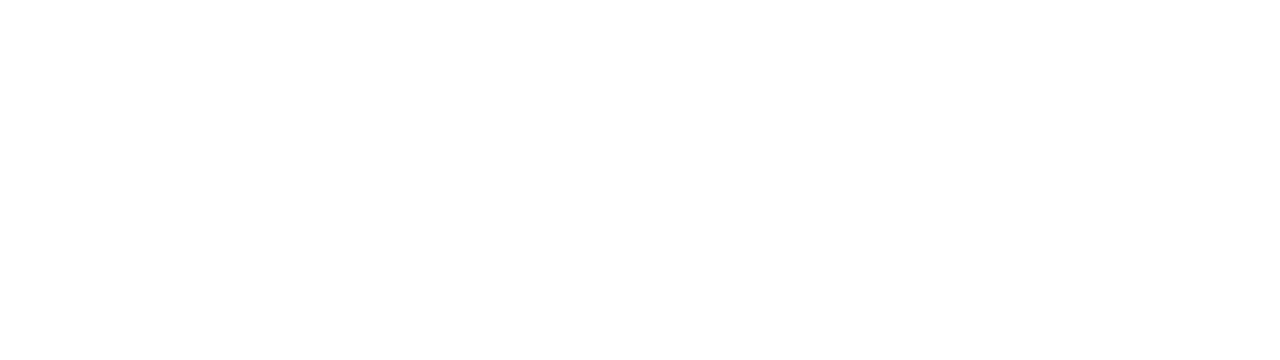
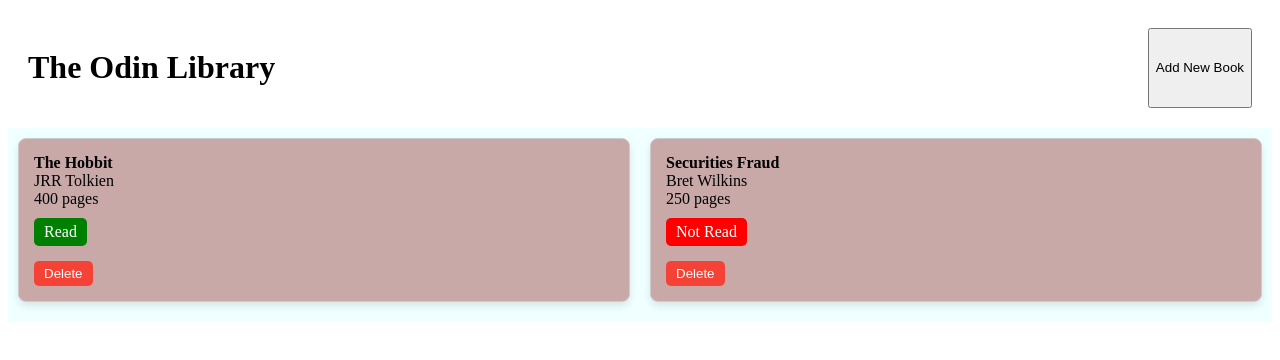
Before and after one commit to bretw/library, a plain HTML site: page index.html in a window 1280 px wide. Drawn offline with Linux system fonts and the light colour scheme.

Commit message:
odin library buttons etc

```diff
--- a/index.html
+++ b/index.html
@@ -7,9 +7,35 @@
     <link rel="stylesheet" href="stylesheet.css">
 </head>
 <body>
+  <div class="header">
+    <h1>The Odin Library</h1>
+    <button class="AddBook">Add New Book</button>
+    <dialog id="modal" class="modal">
+        <form method="dialog">
+            <section>
+                <label for="author-name">Author Name</label>
+                <input type="text" id="author-name" name="author-name" required>
+                <br>
+                <label for="book-name">Book Name:</label>
+                <input type="text" id="book-name" name="book-name" required>
+                <br>
+                <label for="number-of-pages">Number of Pages:</label>
+                <input type="number" id="number-of-pages" name="number-of-pages" required>
+                <br>
+                <label for="read">Is Read</label>
+                <input type="radio" id="read" name="read" value="read" checked>
+                <br>
+                <label for="not-read">Is Not Read</label>
+                <input type="radio" id="not-read" name="read" value="not-read">
+                <br>
+                <button type="button" class="add-book-dialog">Add</button>
+                <button type="button" class="cancel-dialog" onclick="document.querySelector('dialog').close();">Cancel</button>
+            </section>
+        </form>
+    </dialog>
+  </div>
+  <div class="books" id="books"></div>
 
-
-
-    <script src="javascript.js"></script>
+  <script src="javascript.js"></script>
 </body>
 </html>
--- a/javascript.js
+++ b/javascript.js
@@ -0,0 +1,124 @@
+const myLibrary = [];
+
+// Basic Book constructor function
+function Book(author, title, numberofpages, read) {
+    this.author = author;
+    this.title = title;
+    this.numberofpages = numberofpages;
+    this.read = read;
+}
+
+// Method to toggle the read status of a book
+Book.prototype.toggleReadStatus = function() {
+    this.read = !this.read;
+};
+
+// Add Book to Library function
+function addBookToLibrary(author, title, numberofpages, read) {
+    const newBook = new Book(author, title, numberofpages, read);
+    myLibrary.push(newBook);
+}
+
+// Add books to the library initially
+addBookToLibrary('JRR Tolkien', 'The Hobbit', 400, true);
+addBookToLibrary('Bret Wilkins', 'Securities Fraud', 250, false);
+
+// Populate books HTML
+function PopulateListofBooks() {
+    const ListofBooks = document.getElementById('books');
+    ListofBooks.innerHTML = ''; // Clear the list before populating
+
+    for (let i = 0; i < myLibrary.length; i++) {
+        const appendedBook = document.createElement("div");
+        appendedBook.className = "Book";
+        appendedBook.id = "book-" + i;
+        appendedBook.style.padding = "15px"; // Add padding for better visual separation
+        appendedBook.style.marginBottom = "20px"; // Add margin between books
+        appendedBook.style.border = "1px solid #ccc"; // Add border for visual grouping
+        appendedBook.style.borderRadius = "8px"; // Rounded corners for a more polished look
+        appendedBook.style.boxShadow = "0px 4px 8px rgba(0, 0, 0, 0.1)"; // Subtle shadow for depth
+        appendedBook.innerHTML = `
+            <strong>${myLibrary[i].title}</strong><br>
+            ${myLibrary[i].author}<br>
+            ${myLibrary[i].numberofpages} pages<br>
+        `;
+
+        // Create and append the read status text with background color
+        const readStatus = document.createElement('span');
+        readStatus.textContent = myLibrary[i].read ? 'Read' : 'Not Read';
+        readStatus.style.cursor = 'pointer'; // Make it look clickable
+        readStatus.style.backgroundColor = myLibrary[i].read ? 'green' : 'red';
+        readStatus.style.color = 'white'; // Ensure text is readable
+        readStatus.style.padding = '5px 10px'; // Add padding inside the span
+        readStatus.style.marginTop = '10px'; // Add margin above the status text
+        readStatus.style.display = 'inline-block'; // Ensure padding and margin apply correctly
+        readStatus.style.borderRadius = '5px';
+        readStatus.addEventListener('click', () => {
+            myLibrary[i].toggleReadStatus(); // Toggle read status
+            PopulateListofBooks(); // Re-populate the list to reflect the updated status
+        });
+
+        appendedBook.appendChild(readStatus);
+
+        // Create and append delete button on the next line
+        const DeleteButton = document.createElement('button');
+        DeleteButton.textContent = 'Delete';
+        DeleteButton.id = "delete-button-" + i;
+        DeleteButton.style.display = 'block'; // Ensures the button is on the next line
+        DeleteButton.style.marginTop = '15px'; // Add some margin for better spacing
+        DeleteButton.style.padding = '5px 10px'; // Add padding inside the button
+        DeleteButton.style.backgroundColor = '#f44336'; // Red background for delete button
+        DeleteButton.style.color = 'white'; // White text color
+        DeleteButton.style.border = 'none'; // Remove default border
+        DeleteButton.style.borderRadius = '5px'; // Rounded corners for the button
+        DeleteButton.style.cursor = 'pointer'; // Cursor pointer to indicate clickability
+        appendedBook.appendChild(DeleteButton);
+
+        // Attach event listener to delete the book
+        DeleteButton.addEventListener('click', () => {
+            ClickDelete(i);
+        });
+
+        ListofBooks.appendChild(appendedBook);
+    }
+}
+
+// Delete book from the library and update DOM
+function ClickDelete(index) {
+    myLibrary.splice(index, 1); // Remove the book from the array
+    PopulateListofBooks(); // Re-populate the list with updated library
+}
+
+// Add New Book button listener
+const addBookButton = document.querySelector('.AddBook');
+const dialog = document.querySelector("dialog");
+addBookButton.addEventListener('click', () => {
+    dialog.showModal();
+    document.getElementById('author-name').value = '';
+    document.getElementById('book-name').value = '';
+    document.getElementById('number-of-pages').value = '';
+    document.getElementById('read').checked = true; // Default to 'read' radio button
+});
+
+// Add book button within modal listener
+const addButton = document.querySelector('.add-book-dialog');
+addButton.addEventListener('click', () => {
+    const AddAuthor = document.getElementById('author-name').value;
+    const AddBookName = document.getElementById('book-name').value;
+    const AddPages = document.getElementById('number-of-pages').value;
+    const AddRead = document.getElementById('read').checked; // True if 'read' is selected
+
+    addBookToLibrary(AddAuthor, AddBookName, AddPages, AddRead);
+    ClearListofBooks();
+    PopulateListofBooks();
+    dialog.close(); // Close the modal after adding the book
+});
+
+// Clear books from the DOM
+function ClearListofBooks() {
+    const ListofBooks = document.getElementById('books');
+    ListofBooks.innerHTML = '';
+}
+
+// Initially populate the list of books when the page loads
+PopulateListofBooks();
--- a/stylesheet.css
+++ b/stylesheet.css
@@ -0,0 +1,18 @@
+.header {
+    display: flex;
+    justify-content: space-between;
+    padding: 20px;
+}
+
+.books {
+    display: grid;
+    grid-template-rows: repeat(auto-fill, 1fr);
+    grid-template-columns: 1fr 1fr;
+    background-color: azure;
+}
+
+.Book {
+    background-color: rgb(201, 168, 168);
+    margin: 10px;
+    padding: 10px;
+}
```
